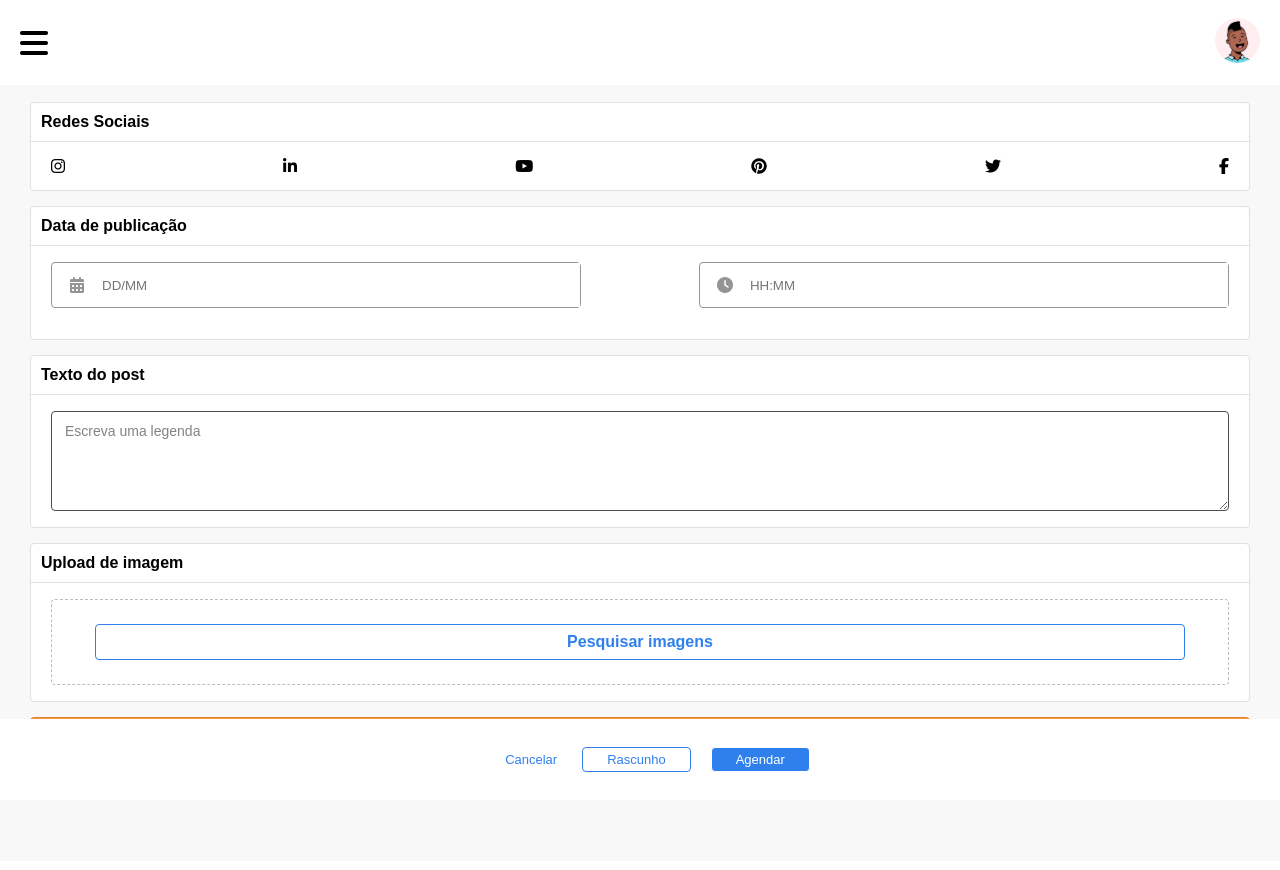
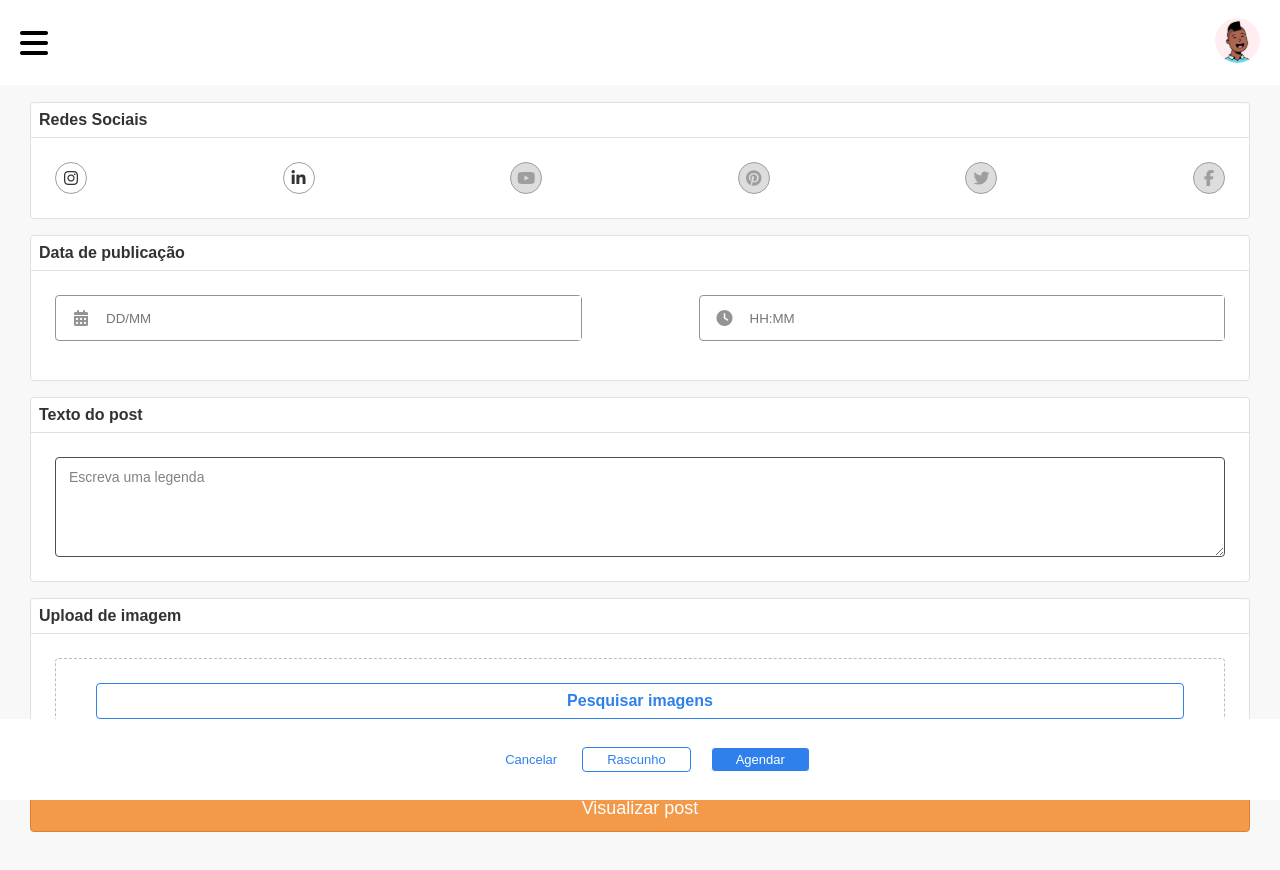
Before and after one commit to drikalves/m-labs-challenge, a Vue app: page /agendamento in a window 1280 px wide. Shown: the top 870 px of the page. Built offline with nearby package versions, Linux system fonts and the light colour scheme.

Commit message:
organize schedule page classes and crete social button

```diff
--- /dev/null
+++ b/src/assets/scss/button-social.scss
@@ -0,0 +1,33 @@
+.m-button-social {
+	align-items: center;
+	background-color: rgb(255, 255, 255);
+	border: 1px solid rgb(158, 158, 158);
+	border-radius: 50%;
+	color: rgb(51, 51, 51);
+	cursor: pointer;
+	display: flex;
+	font-size: 16px;
+	height: 32px;
+	justify-content: center;
+	position: relative;
+	width: 32px;
+
+  &:hover {
+    color: rgb(239, 159, 46);
+    background-color: rgb(255, 243, 224);
+    border-color: rgb(239, 159, 46);
+  }
+
+  &.m-button-social--is-active {
+    color: rgb(255, 255, 255);
+    background-color: linear-gradient(135deg, rgb(239,159,46) 25%, rgb(224, 43, 75) 105.56%);
+	border-color: rgb(239, 159, 46);
+  }
+
+  &.m-button-social--is-disabled {
+    background-color: rgb(221, 221, 221);
+    color: rgb(158, 158, 158);
+	border-color: rgb(158, 158, 158);
+  	cursor: not-allowed;
+  }
+}
--- a/src/assets/scss/card.scss
+++ b/src/assets/scss/card.scss
@@ -1,23 +1,21 @@
-//Base
-
 .m-card {
   background-color: rgb(255, 255, 255);
   border: 1px solid rgb(224, 224, 224);
   border-radius: 4px;
-  margin-bottom: 15px;
+  color: rgb(51, 51, 51);
+  font-family: Poppins, Arial, sans-serif;
+  margin-bottom: 16px;
   width: 100%;
+
+  .m-card__title {
+    border-bottom: 1px solid rgb(224, 224, 224);
+    font-size: 16px;
+    font-weight: bold;
+    padding: 8px;
+  }
+
+  .m-card__content {
+    display: flex;
+    padding: 24px;
+  }
 }
-
-.m-card-title {
-  border-bottom: 1px solid rgb(224, 224, 224);;
-  font-family: Arial;
-  font-size: 16px;
-  font-weight: bold;
-  padding: 10px;
-  width: 100%;
-}
-
-.m-card-content {
-  display: flex;
-  padding: 16px 20px;
-}
--- a/src/assets/scss/index.scss
+++ b/src/assets/scss/index.scss
@@ -1,4 +1,5 @@
 @import 'button';
+@import 'button-social';
 @import 'card';
 @import 'input-field';
 @import 'modal';
--- a/src/views/Scheduling.vue
+++ b/src/views/Scheduling.vue
@@ -2,26 +2,26 @@
   <div class="scheduling">
     <form class="scheduling-form">
       <div class="m-card">
-        <div class="m-card-title">
+        <div class="m-card__title">
           Redes Sociais
         </div>
 
-        <div class="m-card-content social-networks">
-          <i class="fab fa-instagram" @click="selectSocialMidia('instagram')"></i>
-          <i class="fab fa-linkedin-in" @click="selectSocialMidia('linkedin')"></i>
-          <i class="fab fa-youtube fab--is-disabled"></i>
-          <i class="fab fa-pinterest fab--is-disabled"></i>
-          <i class="fab fa-twitter fab--is-disabled"></i>
-          <i class="fab fa-facebook-f fab--is-disabled"></i>
+        <div class="m-card__content scheduling__form--social">
+          <i class="m-button-social fab fa-instagram" @click="selectSocialMidia('instagram')"></i>
+          <i class="m-button-social fab fa-linkedin-in" @click="selectSocialMidia('linkedin')"></i>
+          <i class="m-button-social m-button-social--is-disabled fab fa-youtube"></i>
+          <i class="m-button-social m-button-social--is-disabled fab fa-pinterest"></i>
+          <i class="m-button-social m-button-social--is-disabled fab fa-twitter"></i>
+          <i class="m-button-social m-button-social--is-disabled fab fa-facebook-f"></i>
         </div>
       </div>
 
       <div class="m-card">
-        <div class="m-card-title"
+        <div class="m-card__title"
           >Data de publicação
         </div>
 
-        <div class="m-card-content post-datetime">
+        <div class="m-card__content scheduling__form--datetime">
           <div class="m-input-container">
             <i class="fas fa-calendar-alt m-icon"></i>
             <input v-model="post.date" class="m-input-field" type="text" placeholder="DD/MM">
@@ -35,11 +35,11 @@
       </div>
 
       <div class="m-card">
-        <div class="m-card-title">
+        <div class="m-card__title">
           Texto do post
         </div>
 
-        <div class="m-card-content">
+        <div class="m-card__content">
           <textarea
           v-model="post.text"
           class="m-textarea"
@@ -48,12 +48,12 @@
       </div>
 
       <div class="m-card">
-        <div class="m-card-title">
+        <div class="m-card__title">
           Upload de imagem
         </div>
 
-        <div class="m-card-content">
-          <div class="upload-image">
+        <div class="m-card__content">
+          <div class="scheduling__form--upload">
             <label
               class="m-button m-button--outline"
               for="arquivo">
@@ -134,33 +134,34 @@ export default {
   justify-content: center;
   padding: 17px 30px;
   width: 100%;
-}
 
-.social-networks {
+  .scheduling__form--social {
     justify-content: space-between;
   }
 
-.post-datetime {
+  .scheduling__form--datetime {
+    display: flex;
     justify-content: space-between;
+
+    & > .m-input-container {
+      width: 45%;
+    }
   }
 
-.post-datetime > .m-input-container {
-  width: 45%;
-}
-
-.upload-image {
-  border: 1px dashed #BDBDBD;
+  .scheduling__form--upload {
+    border: 1px dashed rgb(189, 189, 189);
     border-radius: 4px;
     min-height: 80px;
     width: 100%;
-}
 
-.upload-image > label.m-button {
-  margin: 24px 43px;
+    & > label.m-button {
+      margin: 24px 40px;
       font-weight: bold;
     }
 
-.upload-image > input[type="file"] {
+    & > input[type="file"] {
       display: none;
     }
+  }
+}
 </style>
--- a/src/views/SchedulingList.vue
+++ b/src/views/SchedulingList.vue
@@ -93,7 +93,7 @@ export default {
     border-radius: 50%;
     color: rgb(255, 255, 255);
     display: flex;align-items: center;
-    font-size: 18px;
+    font-size: 16px;
     height: 32px;
     justify-content: center;
     width: 32px;
```
Also changed, not shown: src/assets/logo.png (deleted). Lines whose indentation alone changed are shown as unchanged.
